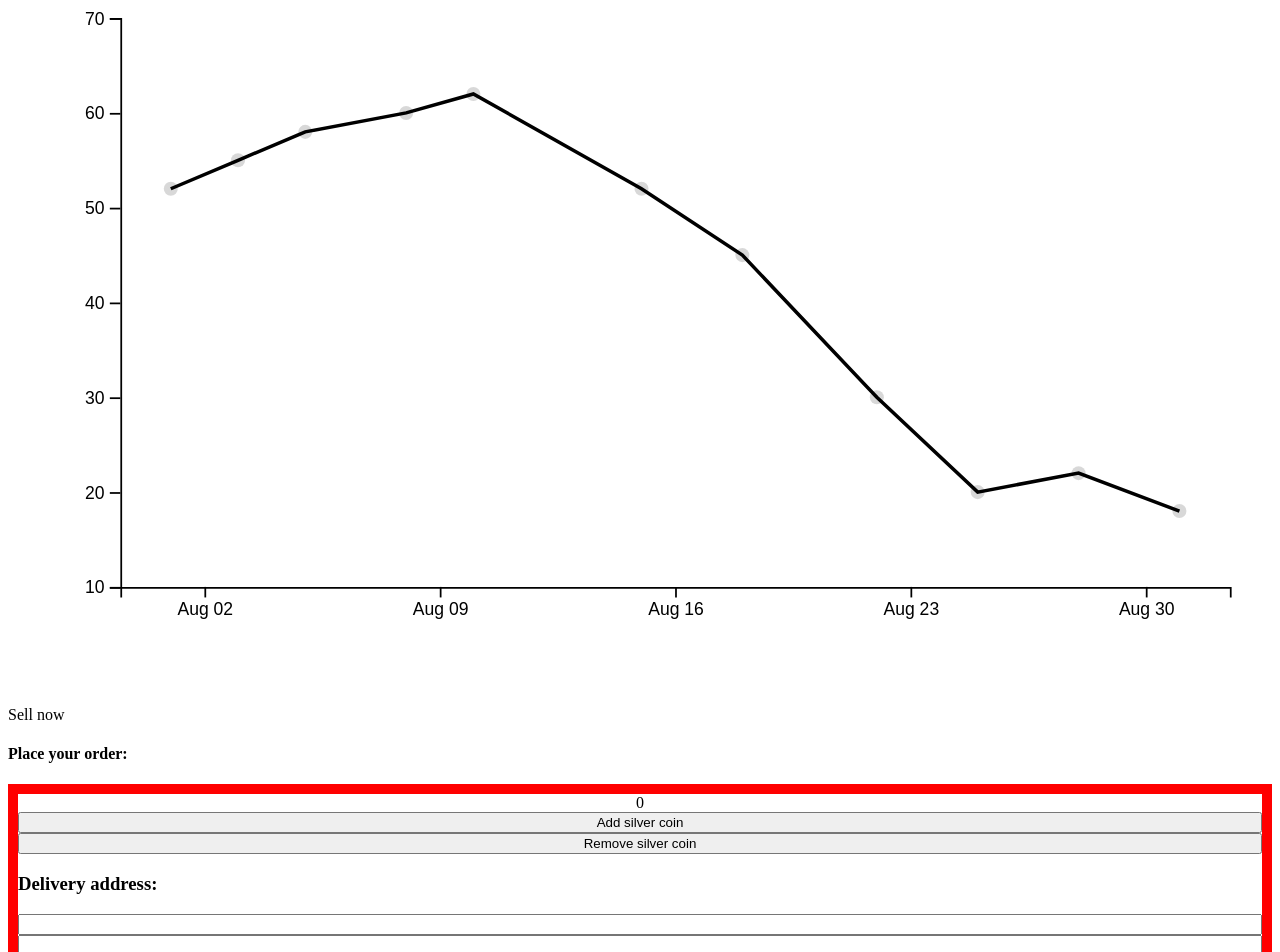
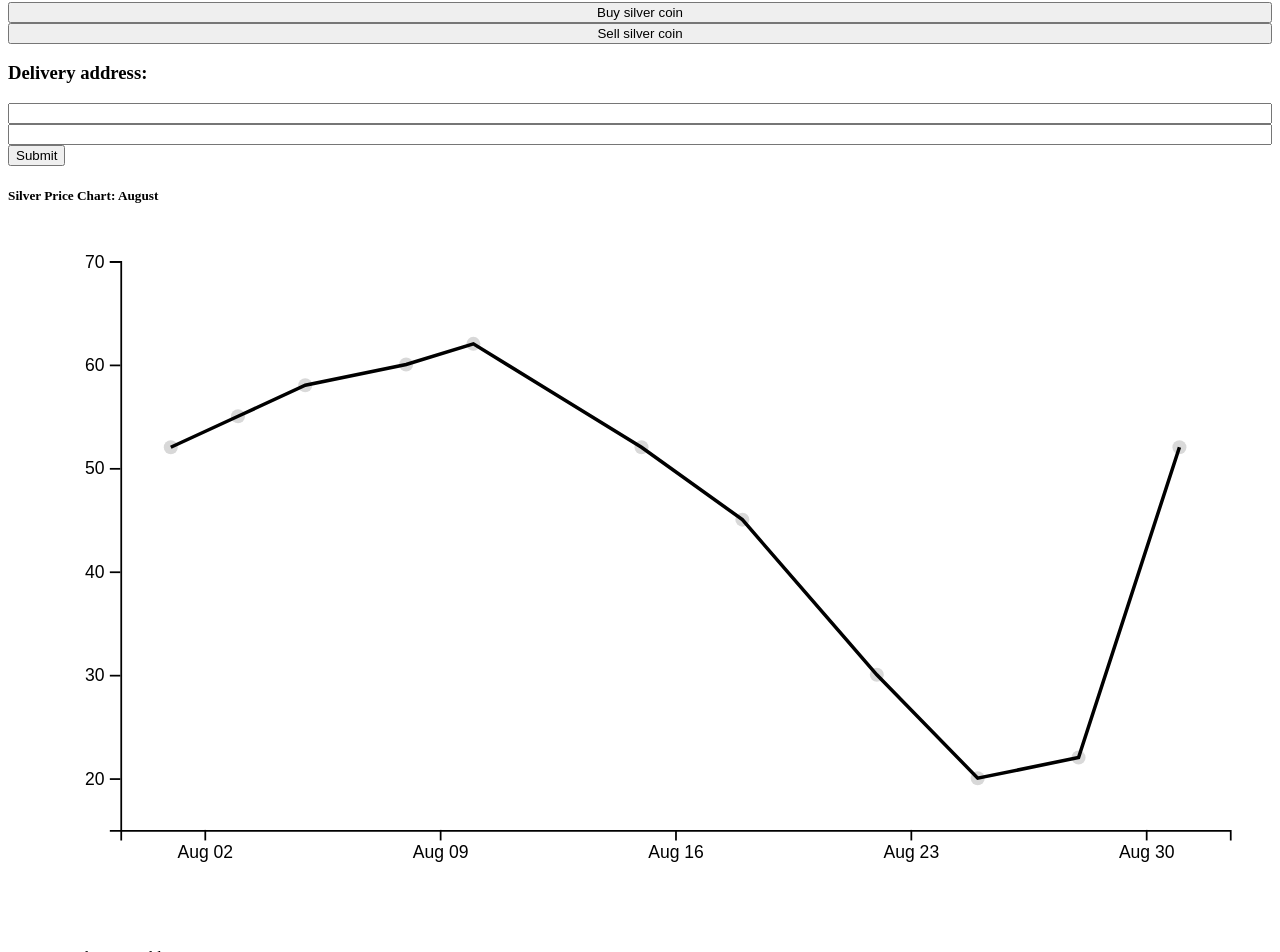
Before and after one commit to daniyar-yes/react-fetch-from-web, a React (Vite) app: page / in a window 1280 px wide. Shown: the part 123-1075 px from the top of the page. Built offline with nearby package versions, Linux system fonts and the light colour scheme.

Commit message:
updated recommendation logic and tested different cases

```diff
--- a/src/App.jsx
+++ b/src/App.jsx
@@ -10,26 +10,34 @@ function App() {
   const silverData = {
     month: 'August',
     dataPoints: [
-        {date: '2026-08-01T00:00:00Z', price: 52},
-        {date: '2026-08-03T00:00:00Z', price: 55},
-        {date: '2026-08-05T00:00:00Z', price: 58},
-        {date: '2026-08-08T00:00:00Z', price: 60},
-        {date: '2026-08-10T00:00:00Z', price: 62},
-        {date: '2026-08-15T00:00:00Z', price: 52},
-        {date: '2026-08-18T00:00:00Z', price: 45},
-        {date: '2026-08-22T00:00:00Z', price: 30},
-        {date: '2026-08-25T00:00:00Z', price: 20},
-        {date: '2026-08-28T00:00:00Z', price: 22},
-        {date: '2026-08-31T00:00:00Z', price: 18}
+      { date: '2026-08-01T00:00:00Z', price: 52 },
+      { date: '2026-08-03T00:00:00Z', price: 55 },
+      { date: '2026-08-05T00:00:00Z', price: 58 },
+      { date: '2026-08-08T00:00:00Z', price: 60 },
+      { date: '2026-08-10T00:00:00Z', price: 62 },
+      { date: '2026-08-15T00:00:00Z', price: 52 },
+      { date: '2026-08-18T00:00:00Z', price: 45 },
+      { date: '2026-08-22T00:00:00Z', price: 30 },
+      { date: '2026-08-25T00:00:00Z', price: 20 },
+      { date: '2026-08-28T00:00:00Z', price: 22 },
+      { date: '2026-08-31T00:00:00Z', price: 52 }
     ],
-      callToAction: 'Sell now'
+    CTAPositive: 'Buy',
+    CTANeutral: 'Hold',
+    CTANegative: 'Sell',
   }
 
   // dataPoints = [ {date: 'Jun 14th 2026', price: 50}, , , , , , , , , ,]
   return (
     <>
       <StrictMode>
-        <MainContainer orderCounter={orderCounter} setOrderCounter={setOrderCounter} coinCounter={coinCounter} setCoinCounter={setCoinCounter} silverData={silverData}/>
+        <MainContainer
+          orderCounter={orderCounter}
+          setOrderCounter={setOrderCounter}
+          coinCounter={coinCounter}
+          setCoinCounter={setCoinCounter}
+          silverData={silverData}
+        />
       </StrictMode>
     </>
   )
--- a/src/MainContainer.jsx
+++ b/src/MainContainer.jsx
@@ -13,17 +13,14 @@ function MainContainer({ orderCounter, setOrderCounter, coinCounter, setCoinCoun
                 coinCounter={coinCounter}
             />
 
-            <SilverPriceChart silverData={silverData}/>
-
             <OrderForm
-                borderSize={10}
-                borderColor={'red'}
                 orderCounter={orderCounter}
                 setOrderCounter={setOrderCounter}
                 coinCounter={coinCounter}
                 setCoinCounter={setCoinCounter}
             />
 
+            <SilverPriceChart silverData={silverData}/>
         </>
     )
 }
--- a/src/OrderForm/OrderForm.jsx
+++ b/src/OrderForm/OrderForm.jsx
@@ -77,8 +77,8 @@ const OrderForm = ({ borderColor, borderSize, orderCounter, setOrderCounter, coi
                     <div style={{ display: 'flex', flexDirection: 'column', minWidth: '100px' }}>
                         {/* placeholder counter */}
                         <div style={{ margin: 'auto' }}>{counter}</div>
-                        <button onClick={additionButtonHandler}>Add silver coin</button>
-                        <button onClick={subtractionButtonHandler}>Remove silver coin</button>
+                        <button onClick={additionButtonHandler}>Buy silver coin</button>
+                        <button onClick={subtractionButtonHandler}>Sell silver coin</button>
                     </div>
                     <h3>Delivery address:</h3>
                     <div style={{ display: 'flex', flexDirection: 'column', minWidth: '100px' }}>
--- a/src/SilverPriceChart/SilverPriceChart.jsx
+++ b/src/SilverPriceChart/SilverPriceChart.jsx
@@ -2,6 +2,7 @@ import { axisBottom, axisLeft, extent, line, scaleLinear, scaleTime, select, zoo
 import { useEffect, useRef } from 'react';
 
 const SilverPriceChart = ({ silverData = {} }) => {
+
   const svgRef = useRef(null);
   const xAxisRef = useRef(null);
   const yAxisRef = useRef(null);
@@ -22,6 +23,14 @@ const SilverPriceChart = ({ silverData = {} }) => {
     }))
     .filter((point) => !Number.isNaN(point.date.getTime()) && Number.isFinite(point.price))
     .sort((firstPoint, secondPoint) => firstPoint.date - secondPoint.date);
+
+  const openingPrice = dataPoints[0]?.price;
+  const closingPrice = dataPoints.at(-1)?.price;
+  const recommendationMessage = dataPoints.length === 0 || openingPrice === closingPrice
+    ? silverData.CTANeutral
+    : openingPrice > closingPrice
+      ? silverData.CTAPositive
+      : silverData.CTANegative;
 
   const dateExtent = extent(dataPoints, (point) => point.date);
   const priceExtent = extent(dataPoints, (point) => point.price);
@@ -92,7 +101,7 @@ const SilverPriceChart = ({ silverData = {} }) => {
           <rect ref={zoomLayerRef} width={chartWidth} height={chartHeight} fill="transparent" />
         </g>
       </svg>
-      <p>{silverData.callToAction}</p>
+      <p>Recommendation: {recommendationMessage}</p>
     </div>
   )
 }
```
Lines whose indentation alone changed are shown as unchanged.
